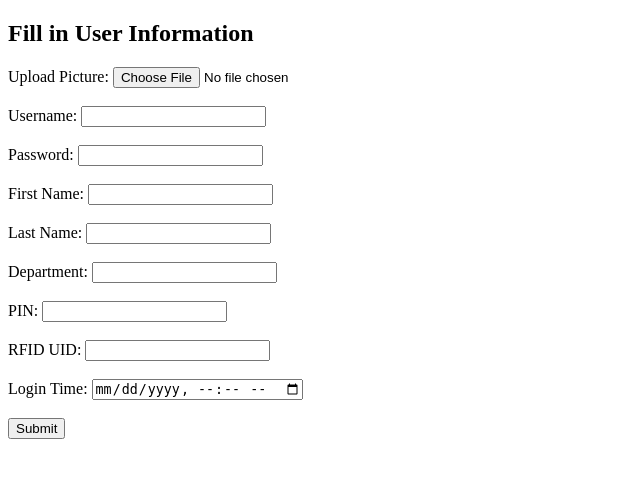
After one commit to mara-Luc/Project, a PHP site: page /form.html in a window 1280 px wide. The commit adds this page. Shown: the top 478 px of the page, without its empty margins (0-640 px from the left). Run offline with PHP 8.4, Linux system fonts and the light colour scheme.

Commit message:
test database input form

```diff
--- a/UART.php
+++ b/UART.php
@@ -3,7 +3,7 @@
 $db_host = "localhost";
 $db_username = "root";
 $db_password = "password";
-$db_name = "drink_dispenser";
+$db_name = "ringDB";
 
 // Set the serial port path and baud rate
 //$serial_port = "/dev/ttyAMA10";  // for GPIO pins
--- /dev/null
+++ b/form.html
@@ -0,0 +1,39 @@
+<!DOCTYPE html>
+<html>
+<head>
+    <title>Fill Database</title>
+</head>
+<body>
+    <h2>Fill in User Information</h2>
+    <form action="process_data.php" method="POST" enctype="multipart/form-data">
+        <label for="picture">Upload Picture:</label>
+        <input type="file" id="picture" name="picture"><br><br>
+
+        <label for="username">Username:</label>
+        <input type="text" id="username" name="username" required><br><br>
+
+        <label for="password">Password:</label>
+        <input type="password" id="password" name="password" required><br><br>
+
+        <label for="firstname">First Name:</label>
+        <input type="text" id="firstname" name="firstname"><br><br>
+
+        <label for="lastname">Last Name:</label>
+        <input type="text" id="lastname" name="lastname"><br><br>
+
+        <label for="department">Department:</label>
+        <input type="text" id="department" name="department" required><br><br>
+
+        <label for="pin">PIN:</label>
+        <input type="text" id="pin" name="pin" maxlength="4" required><br><br>
+
+        <label for="RFID_UID">RFID UID:</label>
+        <input type="text" id="RFID_UID" name="RFID_UID" maxlength="8"><br><br>
+
+        <label for="login_time">Login Time:</label>
+        <input type="datetime-local" id="login_time" name="login_time"><br><br>
+
+        <input type="submit" value="Submit">
+    </form>
+</body>
+</html>
```
Also changed, not shown: process_data.php (added, +52 -0 lines).
